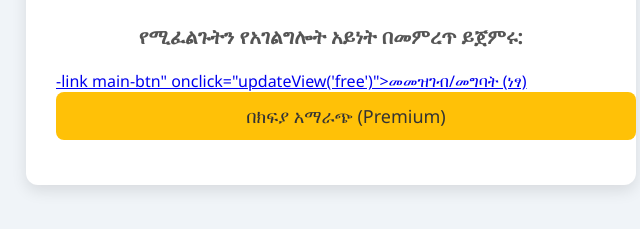
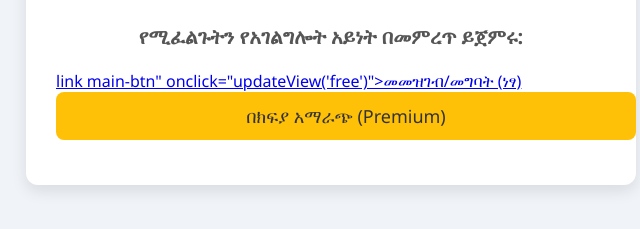
Before and after one commit to fasilkasew37-dev/fsil-website-first-2025, a plain HTML site: page index.html in a window 1280 px wide. Shown: the part 555-784 px from the top of the page, 309-949 px from the left. Drawn offline with Linux system fonts and the light colour scheme.

Commit message:
Fix typo in link class attribute

```diff
--- a/index.html
+++ b/index.html
@@ -102,7 +102,7 @@
 
         <h2 style="text-align: center;">የሚፈልጉትን የአገልግሎት አይነት በመምረጥ ይጀምሩ:</h2>
 
-       <a href="login.html" class="signup-button"> -link main-btn" onclick="updateView('free')">መመዝገብ/መግባት (ነፃ)</a>
+       <a href="login.html" class="signup-button"> link main-btn" onclick="updateView('free')">መመዝገብ/መግባት (ነፃ)</a>
         <a href="#pricing" class="button-link premium-btn">በክፍያ አማራጭ (Premium)</a>
     </div>
 
```
